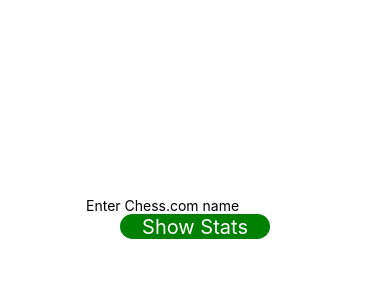
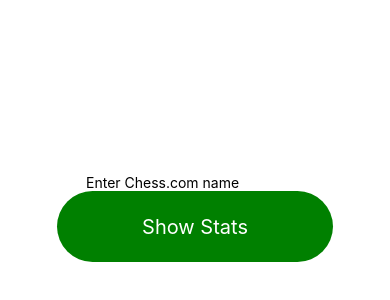
Before and after one commit to WuGambinos/chess-stats-app, a React Native app: screen / in a window 390 px wide. Shown: the part 204-504 px from the top of the page. Built offline with nearby package versions, Linux system fonts and the light colour scheme.

Commit message:
Updating button look

```diff
--- a/components/Button.js
+++ b/components/Button.js
@@ -10,7 +10,7 @@
 
         chessAPI.getPlayerStats('mualphatheta')
         .then(function(response) {
-            console.log('Player Stats', response.body.chess_daily);
+            console.log('Player Stats', response.body);
         }, function(err) {
             console.error(error);
         });
@@ -29,9 +29,9 @@
 
 const styles = StyleSheet.create( {
     button: {
-        width: 150,
-        height: 25,
-        borderRadius: 20,
+        width: 276,
+        height: 71,
+        borderRadius: 80,
         alignItems: 'center',
         justifyContent: 'center',
         backgroundColor: 'green'
```
